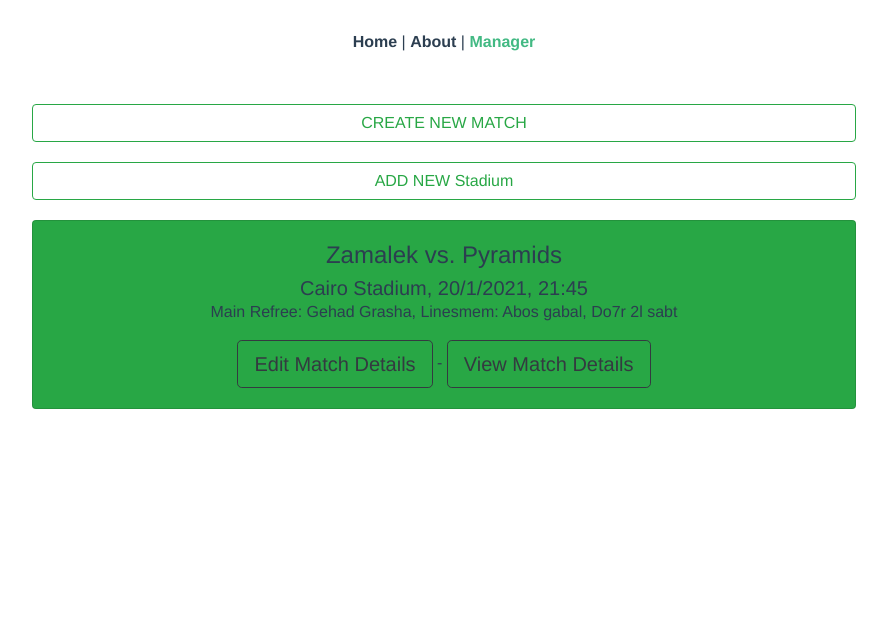
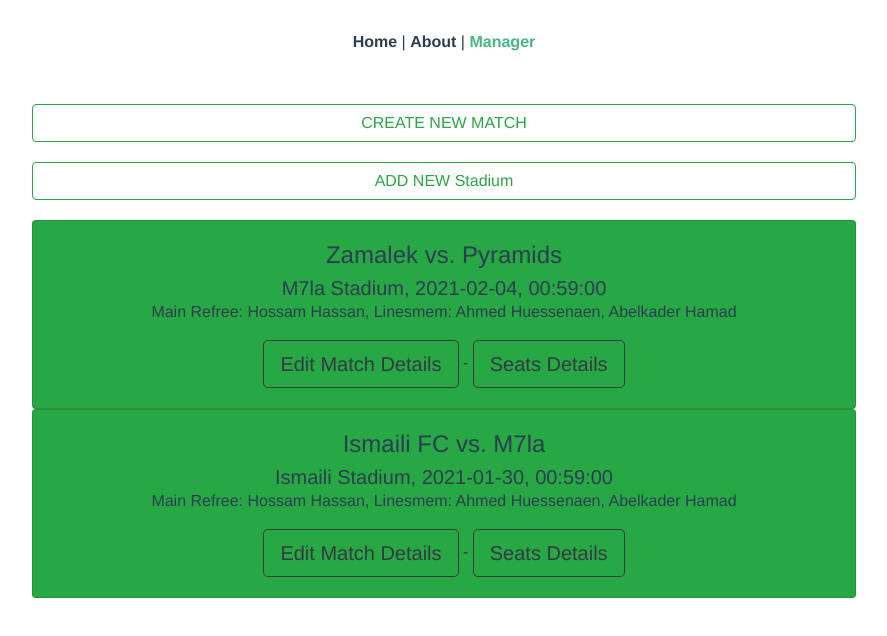
Before and after one commit to YousifGamal/EFA, a Vue app: page /#/manager in a window 1280 px wide. Shown: the top 636 px of the page, without its empty margins (196-1083 px from the left). Built offline with nearby package versions, Linux system fonts and the light colour scheme.

Commit message:
adding restrictions to match form

```diff
--- a/src/components/AddStadium.vue
+++ b/src/components/AddStadium.vue
@@ -7,9 +7,15 @@
             <label for="stadium-id">Stadium Name:</label>
             </b-col>
             <b-col cols="9">
-                <b-form-input id="stadium-id" placeholder="Enter stadium name" :type="text"
+                <b-form-input id="stadium-id" placeholder="Enter stadium name" type="text"
                     v-model="form.stadiumName">
                 </b-form-input>
+            </b-col>
+        </b-row>
+        <b-row class="myRow">
+            <b-col cols="12">
+             <b-alert  v-model="stadiumAlert" variant="danger">
+                            Stadium Name Is Taken</b-alert>
             </b-col>
         </b-row>
         <b-row class="myRow">
@@ -54,30 +60,24 @@ export default {
 
       return {
         form: {
-            homeTeam:'',
-            awayTeam:'',
-            stadium:'',
-            referee:'',
-            lineman1:'',
-            lineman2:'',
-            date: '',
-            time:'',
             stadiumName:'',
             rows:0,
             seatsPerRow:0
-
         },
-        teams: [ 'Carrots', 'Beans', 'Tomatoes', 'Corn'],
-        stadiums: ['Borg El Arab', 'El Salam', 'Cairo Stadium', 'Stad de Mahla'],
-
-
-
+        teams: [ 'M7la', 'Ismaili FC', 'Pyramids','Zamalek'],
+        stadiums: ['Borg El Arab', 'El Salam', 'Cairo Stadium', 'Ismaili Stadium', 'M7la Stadium'],
+        stadiumAlert:false,
+        res:false
       }
     },
     methods: {
       onSubmit(event) {
         event.preventDefault()
-        alert(JSON.stringify(this.form))
+        this.stadiumName = false;
+        if (this.res === true) {
+          this.stadiumAlert = true;
+        }
+        //alert(JSON.stringify(this.form))
       }
     }
 }
@@ -88,4 +88,9 @@ export default {
 .myRow{
     padding-top: 20px;
 }
+
+.form-control:focus {
+  border-color: #08db12;
+  box-shadow: 0 0 10px #72f705;
+}
 </style>
--- a/src/components/CreateMatch.vue
+++ b/src/components/CreateMatch.vue
@@ -20,7 +20,12 @@
                                                                     required></b-form-select>
             </b-col>
         </b-row>
-
+        <b-row class="myRow">
+            <b-col cols="12">
+             <b-alert  v-model="sameTeamAlert" variant="danger">
+                            Home Team and Away Team CANNOT be the same</b-alert>
+            </b-col>
+        </b-row>
         <b-row class="myRow">
             <b-col cols="3">
             <label for="stadium-id">Stadium:</label>
@@ -46,7 +51,7 @@
             <label for="time-id">Time:</label>
             </b-col>
             <b-col cols="9">
-                <b-form-timepicker id="time-id" :hour12="false" v-model="form.time" locale="en">
+                <b-form-timepicker id="time-id"  :hour12="false" v-model="form.time" locale="en">
                 </b-form-timepicker>
             </b-col>
         </b-row>
@@ -82,26 +87,40 @@
         </b-row>
         <b-row class="myRow">
             <b-col cols="12">
-             <b-button type="submit" variant="success">CREATE</b-button>
+             <b-alert  v-model="sameLineman" variant="danger">
+                            Select Two Different Linemen</b-alert>
+            </b-col>
+        </b-row>
+        <b-row class="myRow">
+            <b-col cols="12">
+             <b-button v-if="createButton" type="submit" variant="success">CREATE</b-button>
+             <b-button v-if="!createButton" :disabled="disableEditButton" type="submit"
+                                            variant="success">EDIT</b-button>
             </b-col>
         </b-row>
 
     </b-form>
+    <!--
     <b-card class="mt-3" header="Form Data Result">
       <pre class="m-0">{{ form }}</pre>
     </b-card>
+    -->
   </div>
 </template>
 
 <script>
 export default {
   name: 'CreateMatch',
+  props:['matchId','match'],
   data() {
       const now = new Date()
       const today = new Date(now.getFullYear(), now.getMonth(), now.getDate())
       const minDate = new Date(today)
+
+
       return {
         form: {
+            id:0,
             homeTeam:'',
             awayTeam:'',
             stadium:'',
@@ -111,20 +130,81 @@ export default {
             date: '',
             time:''
         },
-        teams: [ 'Carrots', 'Beans', 'Tomatoes', 'Corn'],
-        stadiums: ['Borg El Arab', 'El Salam', 'Cairo Stadium', 'Stad de Mahla'],
-        referees: ['Ahmed hassan', 'Hossam Btngan', 'Sayed Darwesh'],
-        linemen: ['Khaled Huessian', 'Dawood EL Gamil', 'Ayman Ftaah'],
-        min_date: minDate
-
+        teams: [ 'M7la', 'Ismaili FC', 'Pyramids','Zamalek'],
+        stadiums: ['Borg El Arab', 'El Salam', 'Cairo Stadium', 'Ismaili Stadium', 'M7la Stadium'],
+        referees: ['Ahmed hassan', 'Sayed Darwesh','Hossam Hassan'],
+        linemen: ['Abelkader Hamad', 'Ahmed Huessenaen', 'Dawood EL Gamil', 'Ayman Ftaah'],
+        min_date: minDate,
+        sameTeamAlert: false,
+        sameLineman: false,
+        errorInForm: false,
+        createButton: true,
+        disableEditButton: false,
+        seatsReservedFlag: false
       }
     },
     methods: {
       onSubmit(event) {
         event.preventDefault()
-        alert(JSON.stringify(this.form))
+        //reset flags
+        this.sameTeamAlert = false;
+        this.sameLineman = false;
+        this.errorInForm = false;
+        //check for errors
+        if (this.form.homeTeam === this.form.awayTeam ) {
+          this.sameTeamAlert = true;
+          this.errorInForm = true;
+        }
+        if (this.form.lineman1 == this.form.lineman2){
+          this.sameLineman = true;
+          this.errorInForm = true;
+        }
+        //check if form is valid
+        if (this.errorInForm === false) {
+          console.log("form is error free");
+        }
+        //alert(JSON.stringify(this.form))
+      },
+      fillMatchData(){
+       /* this.form.homeTeam = "Carrots",
+        this.form.awayTeam = "Beans",
+        this.form.stadium = "Borg El Arab",
+        this.form.referee = "Hossam Btngan",
+        this.form.lineman1 = "Khaled Huessian",
+        this.form.lineman2 = "Dawood EL Gamil",
+        this.form.date = "2021-01-31",
+        this.form.time = "00:59:00"*/
+        /*
+        this.form.homeTeam = this.match.homeTeam,
+        this.form.awayTeam = this.match.awayTeam,
+        this.form.stadium = this.match.stadium,
+        this.form.referee = this.match.referee,
+        this.form.lineman1 = this.match.lineman1,
+        this.form.lineman2 = this.match.lineman2,
+        this.form.date = this.match.date,
+        this.form.time = this.match.time
+        */
+       this.form = this.match
       }
-    }
+    },
+     beforeMount(){
+       if(this.matchId != "-1"){
+        this.fillMatchData();
+        this.createButton = false;
+        if(this.seatsReservedFlag === true){
+          this.disableEditButton = true;
+        }
+        //related to time cancel
+        /*
+        var givenDate = new Date(this.match.date);
+        var  currentDate = new Date();
+        var daysFlag = (givenDate - currentDate) / (1000 * 3600 * 24);
+        daysFlag = parseInt(flag)+1
+        if (daysFlag > 3) {
+        }
+       */
+        }
+      }
 }
 </script>
 
@@ -133,4 +213,15 @@ export default {
 .myRow{
     padding-top: 20px;
 }
+
+.form-control:focus {
+  border-color: #08db12;
+  box-shadow: 0 0 10px #72f705;
+}
+select:focus {
+  border-color: #08db12;
+  box-shadow: 0 0 10px #72f705;
+}
+
+
 </style>
--- a/src/components/MatchCard.vue
+++ b/src/components/MatchCard.vue
@@ -1,22 +1,50 @@
 <template>
+  <div>
     <b-card bg-variant="success" text-variant="black">
         <b-card-title>
-        Zamalek vs. Pyramids
+        {{match.homeTeam}} vs. {{match.awayTeam}}
         </b-card-title>
         <b-card-sub-title sub-title-text-variant = "black" sub-title-tag="h5">
-        Cairo Stadium, 20/1/2021, 21:45
+        {{match.stadium}}, {{match.date}}, {{match.time}}
         </b-card-sub-title>
         <b-card-text>
-        Main Refree: Gehad Grasha, Linesmem: Abos gabal, Do7r 2l sabt
+        Main Refree: {{match.referee}}, Linesmem: {{match.lineman1}}, {{match.lineman2}}
         </b-card-text>
-        <b-button size="lg"  variant="outline-dark">Edit Match Details</b-button> -
-        <b-button size="lg"  variant="outline-dark">View Match Details</b-button>
+        <b-button size="lg" @click.prevent="toggleEditMatch()"  variant="outline-dark">Edit Match Details</b-button> -
+        <b-button size="lg"  variant="outline-dark">Seats Details</b-button>
     </b-card>
+    <CreateMatch v-if="editMatch" v-bind:match="match" v-bind:matchId="match.id" ></CreateMatch>
+  </div>
 </template>
 
 <script>
+import CreateMatch from '@/components/CreateMatch.vue'
 export default {
-  name: 'MatchCard'
+  name: 'MatchCard',
+  components: {
+    CreateMatch
+  },
+  props:["match"],
+  data(){
+    return {
+      editMatch: false,
+      matchh: {
+            homeTeam:"Zamalek",
+            awayTeam:"Pyramidss",
+            stadium:"M7la Stadium",
+            referee:"Hossam Hassan",
+            lineman1:"Ahmed Huessenaen",
+            lineman2:"Abelkader Hamad",
+            date: "2021-01-31",
+            time:"00:59:00"
+        }
+    }
+  },
+  methods:{
+    toggleEditMatch(){
+      this.editMatch = !this.editMatch
+    }
+  }
 }
 </script>
 
--- a/src/views/Manager.vue
+++ b/src/views/Manager.vue
@@ -8,7 +8,7 @@
                   <b-button v-b-toggle.createMatchCollapse block variant="outline-success">
                     CREATE NEW MATCH</b-button>
                   <b-collapse id="createMatchCollapse">
-                    <CreateMatch/>
+                    <CreateMatch matchId="-1"></CreateMatch>
                   </b-collapse>
                 </b-col>
               </b-row>
@@ -23,7 +23,9 @@
               </b-row>
               <b-row class="myRow">
                 <b-col cols="12">
-                  <MatchCard/>
+                  <div v-bind:key="match.id" v-for="match in matches">
+                  <MatchCard v-bind:match="match"/>
+                  </div>
                 </b-col>
               </b-row>
             </b-col>
@@ -43,6 +45,34 @@ export default {
     MatchCard,
     CreateMatch,
     AddStadium
+  },
+  data(){
+    return{
+      matches: [
+        {
+          id:1,
+          homeTeam:"Zamalek",
+          awayTeam:"Pyramids",
+          stadium:"M7la Stadium",
+          referee:"Hossam Hassan",
+          lineman1:"Ahmed Huessenaen",
+          lineman2:"Abelkader Hamad",
+          date: "2021-02-04",
+          time:"00:59:00"
+        },
+        {
+          id:2,
+          homeTeam:"Ismaili FC",
+          awayTeam:"M7la",
+          stadium:"Ismaili Stadium",
+          referee:"Hossam Hassan",
+          lineman1:"Ahmed Huessenaen",
+          lineman2:"Abelkader Hamad",
+          date: "2021-01-30",
+          time:"00:59:00"
+        }
+      ]
+    }
   }
 }
 </script>
```
